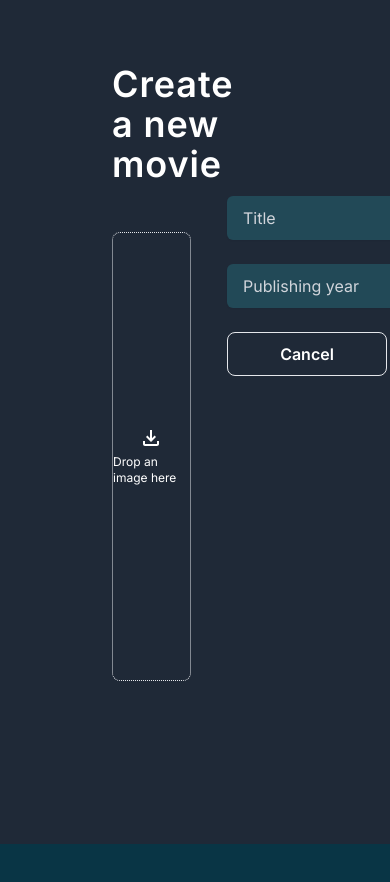
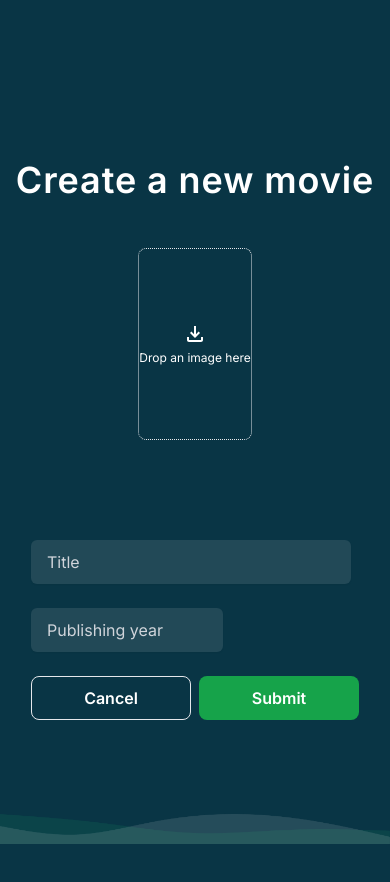
Before and after one commit to haroon-ET/movie-app, a Next.js app: page /movies/create in a window 390 px wide. Shown: the top 882 px of the page. Before the commit the page ends 844 px from the top, so only its background shows below. Built offline with nearby package versions, Linux system fonts and the light colour scheme; sample sign-in values are in the browser's storage.

Commit message:
responsive fix

```diff
--- a/src/components/MovieForm.tsx
+++ b/src/components/MovieForm.tsx
@@ -82,16 +82,14 @@ const MovieForm: React.FC<MovieFormProps> = ({ editMode, initialValues }) => {
       toast.error(error.message);
     }
   };
-  const headingText = "Create a new movie";
-  const editText = "Edit";
 
   return (
-    <div className="flex fixed right-0 top-0 h-full w-full bg-gray-800">
-      <div className="flex-shrink-0 w-1/2 bg-transparent-200 p-8 flex flex-col mt-8 ml-20">
-        <h1 className="text-white font-montserrat text-4xl font-semibold tracking-wide mb-4">
-          {editMode ? editText : headingText}
+    <div className="flex flex-col sm:flex-row min-h-screen">
+      <div className="w-full sm:w-1/2 p-8 flex flex-col mt-8 ml-0 sm:ml-20">
+        <h1 className="text-white font-montserrat text-4xl font-semibold tracking-wide mb-4 text-center sm:text-left whitespace-nowrap">
+          {editMode ? "Edit" : "Create a new movie"}
         </h1>
-        <div className="h-3/5 w-3/5 bg-box-color rounded-lg border border-dotted border-white-600 mb-4 flex items-center justify-center mt-8">
+        <div className="h-48 sm:w-48 bg-box-color rounded-lg border border-dotted border-white-600 mb-4 flex items-center justify-center mt-8 mx-auto sm:mx-0">
           <div className="flex flex-col items-center justify-center">
             {selectedImage && (
               <img
@@ -99,9 +97,12 @@ const MovieForm: React.FC<MovieFormProps> = ({ editMode, initialValues }) => {
                 alt="Selected Poster"
                 className="h-full w-full object-cover rounded-md"
                 style={{
-                  maxWidth: "200px",
-                  maxHeight: "200px",
+                  maxWidth: "150px",
+                  maxHeight: "150px",
                   marginBottom: "10px",
+                  marginTop: "10px",
+                  marginLeft: "3px",
+                  marginRight: "3px  "
                 }}
               />
             )}
@@ -121,8 +122,8 @@ const MovieForm: React.FC<MovieFormProps> = ({ editMode, initialValues }) => {
           </div>
         </div>
       </div>
-      <div className="flex-grow bg-transparent-200 p-8 flex flex-col mt-28 mr-32 absolute left-1/2 top-12">
-        <div className="sm:mx-auto sm:w-full sm:max-w-sm">
+      <div className="flex-grow p-8 flex flex-col mt-4 sm:mt-28 mx-auto sm:mx-32">
+        <div className="sm:mx-auto sm:w-full sm:max-w-md">
           <form className="space-y-6" onSubmit={handleSubmit(onSubmit)}>
             <div>
               <div className="mt-1">
@@ -134,8 +135,7 @@ const MovieForm: React.FC<MovieFormProps> = ({ editMode, initialValues }) => {
                   autoComplete="title"
                   name="title"
                   required
-                  className={`block w-80 rounded-md py-2.5 pl-4 bg-custom-color text-white shadow-sm ring-inset ring-gray-transparent focus:ring-1 focus:ring-inset focus:ring-blue-500 sm:text-sm sm:leading-6 placeholder-gray-300 ${
-                    errors.title ? "border-red-500" : ""
+                  className={`block w-80 rounded-md py-2.5 pl-4 bg-custom-color text-white shadow-sm ring-inset ring-gray-transparent focus:ring-1 focus:ring-inset focus:ring-blue-500 sm:text-sm sm:leading-6 placeholder-gray-300 ${errors.title ? "border-red-500" : ""
                     }`}
                 />
                 {errors.title && (
@@ -157,8 +157,7 @@ const MovieForm: React.FC<MovieFormProps> = ({ editMode, initialValues }) => {
                   placeholder="Publishing year"
                   name="publishingYear"
                   required
-                  className={`block w-48 font-montserrat rounded-md py-2.5 pl-4 bg-custom-color text-white shadow-sm ring-inset ring-gray-transparent focus:ring-1 focus:ring-inset focus:ring-blue-500 sm:text-sm sm:leading-6 placeholder-gray-300 ${
-                    errors.publishingYear ? "border-red-500" : ""
+                  className={`block w-48 font-montserrat rounded-md py-2.5 pl-4 bg-custom-color text-white shadow-sm ring-inset ring-gray-transparent focus:ring-1 focus:ring-inset focus:ring-blue-500 sm:text-sm sm:leading-6 placeholder-gray-300 ${errors.publishingYear ? "border-red-500" : ""
                     }`}
                 />
                 {errors.publishingYear && (
--- a/src/components/MovieList.tsx
+++ b/src/components/MovieList.tsx
@@ -39,7 +39,7 @@ const MovieList = () => {
     <div>
       <div className="text-white text-left flex items-center">
         <div className="flex items-center" onClick={handleCreateMovieClick}>
-          <h2 className="font-montserrat text-4xl font-semibold leading-10 mr-2">
+          <h2 className="font-montserrat text-4xl font-semibold leading-10 mr-2 whitespace-nowrap">
             My movies
           </h2>
           <AddIcon onClick={handleCreateMovieClick} />
```
Lines whose indentation alone changed are shown as unchanged.
